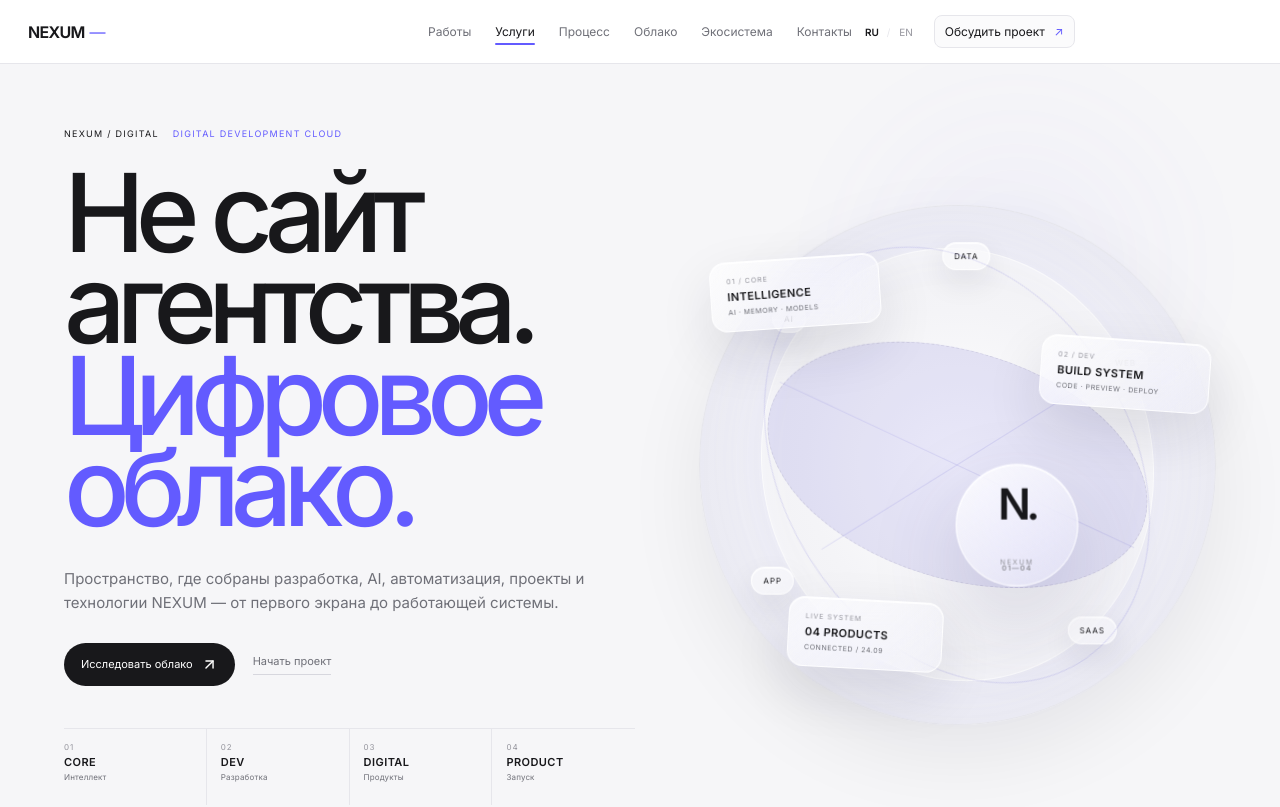
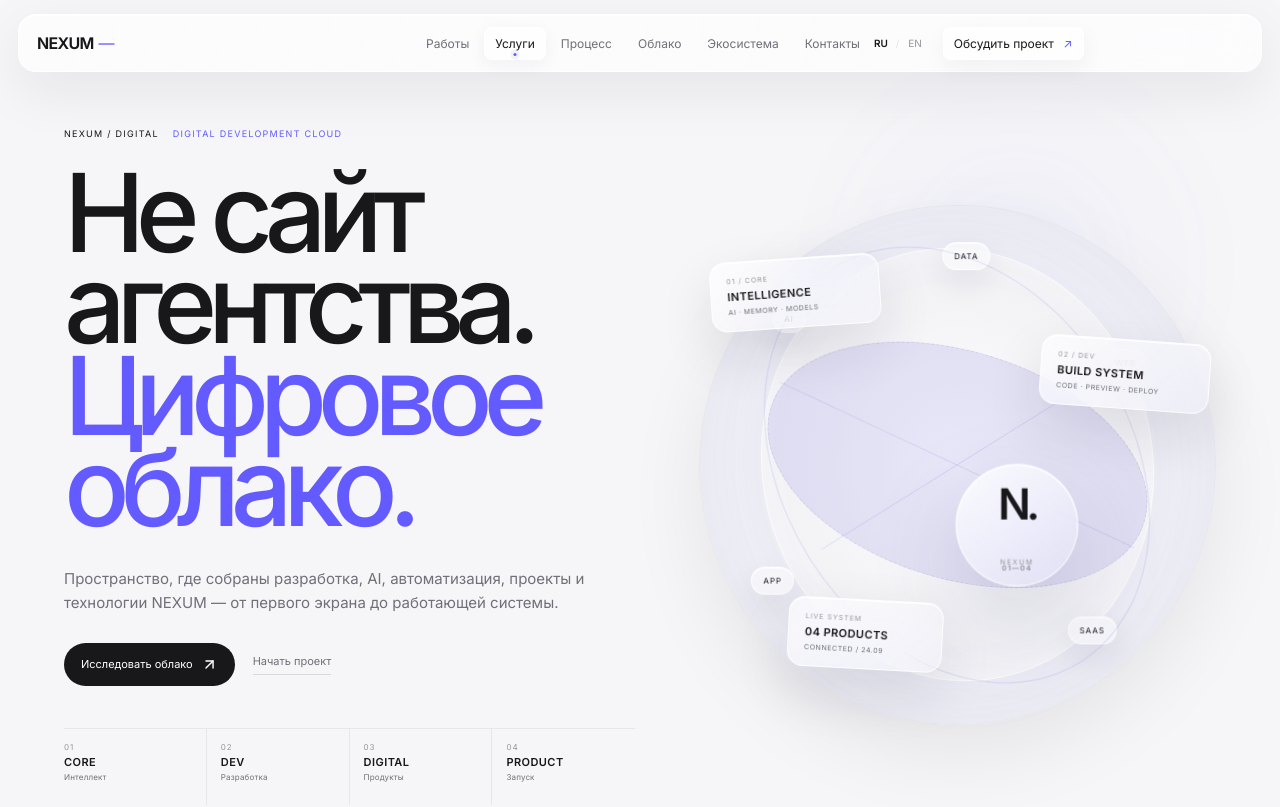
Before and after one commit to borzenkoofficial-lab/Nexum_Digital_Agency, a React (Vite) app: page / in a window 1280 px wide. Shown: the top 807 px of the page. Built offline with nearby package versions, Linux system fonts and the light colour scheme.

Commit message:
style: refine floating navigation and start surface

```diff
--- a/src/styles/global.css
+++ b/src/styles/global.css
@@ -1231,3 +1231,22 @@ nav button{position:relative}nav button.active{color:var(--ink)}nav button.activ
 @keyframes ambientMove{0%{transform:translate3d(-10px,-6px,0) scale(.9)}100%{transform:translate3d(25px,18px,0) scale(1.12)}}
 @media(max-width:600px){.ecosystem-glass-map:before{inset:5%}.ecosystem-node small{display:none}}
 @media(prefers-reduced-motion:reduce){.eco-connector,.ecosystem-ambient{animation:none}.ecosystem-node,.process-glass-line{transition:none}}
+
+/* Final navigation + start surface */
+header{top:14px;left:18px;right:18px;width:auto;max-width:1380px;margin:0 auto;height:58px;padding:0 12px 0 18px;border:1px solid rgba(255,255,255,.78);border-radius:18px;background:rgba(255,255,255,.62);backdrop-filter:blur(24px) saturate(155%);-webkit-backdrop-filter:blur(24px) saturate(155%);box-shadow:0 18px 55px rgba(25,25,45,.08),inset 0 1px rgba(255,255,255,.92);transition:box-shadow .3s ease,background .3s ease}
+header:after{content:'';position:absolute;inset:1px;border-radius:17px;pointer-events:none;background:linear-gradient(100deg,rgba(255,255,255,.18),transparent 35%,rgba(255,255,255,.22));opacity:.7}
+header>*{position:relative;z-index:1}
+nav button{position:relative;border:1px solid transparent}
+nav button.active{color:var(--ink);background:rgba(255,255,255,.58);border-color:rgba(255,255,255,.75);box-shadow:inset 0 1px rgba(255,255,255,.9),0 5px 18px rgba(30,30,50,.05)}
+nav button.active:after{content:'';position:absolute;left:50%;bottom:3px;width:3px;height:3px;border-radius:50%;background:var(--accent);transform:translateX(-50%);box-shadow:0 0 0 3px rgba(99,91,255,.08)}
+.header-cta{background:rgba(255,255,255,.7);border-color:rgba(255,255,255,.82);box-shadow:inset 0 1px rgba(255,255,255,.9),0 8px 22px rgba(30,30,50,.05);transition:transform .22s ease,box-shadow .22s ease,background .22s ease}
+.header-cta:hover{background:#fff;border-color:rgba(255,255,255,.95);transform:translateY(-1px);box-shadow:0 12px 28px rgba(30,30,50,.09)}
+.cloud-cta{min-height:680px;background:radial-gradient(circle at 78% 35%,rgba(118,108,255,.16),transparent 26%),radial-gradient(circle at 20% 85%,rgba(255,255,255,.06),transparent 28%),#101013}
+.cloud-cta:after{content:'';position:absolute;inset:8% 5%;border:1px solid rgba(255,255,255,.07);border-radius:36px;transform:rotate(-1.5deg);pointer-events:none}
+.cloud-cta>a{padding:16px 21px;background:rgba(255,255,255,.88);border:1px solid rgba(255,255,255,.95);box-shadow:0 18px 50px rgba(0,0,0,.2),inset 0 1px rgba(255,255,255,1);transition:transform .3s cubic-bezier(.2,.8,.2,1),box-shadow .3s ease,background .3s ease}
+.cloud-cta>a:hover{transform:translateY(-5px) scale(1.02);background:#fff;box-shadow:0 26px 65px rgba(0,0,0,.28)}
+.cloud-cta h2{position:relative}
+.cloud-cta h2:after{content:'';display:block;width:min(420px,38vw);height:1px;margin-top:28px;background:linear-gradient(90deg,rgba(255,255,255,.25),transparent)}
+@media(max-width:900px){header{top:10px;left:10px;right:10px;height:54px;border-radius:16px;padding:0 10px 0 14px}header.open{height:auto;min-height:54px;border-radius:16px}.cloud-cta{min-height:560px}}
+@media(max-width:600px){header{top:8px;left:8px;right:8px}.cloud-cta{padding:80px 18px 48px;min-height:520px}.cloud-cta h2:after{width:70vw}.cloud-cta>a{width:100%;justify-content:center;padding:17px 20px}}
+@media(prefers-reduced-motion:reduce){header,.header-cta,.cloud-cta>a{transition:none}}
```
